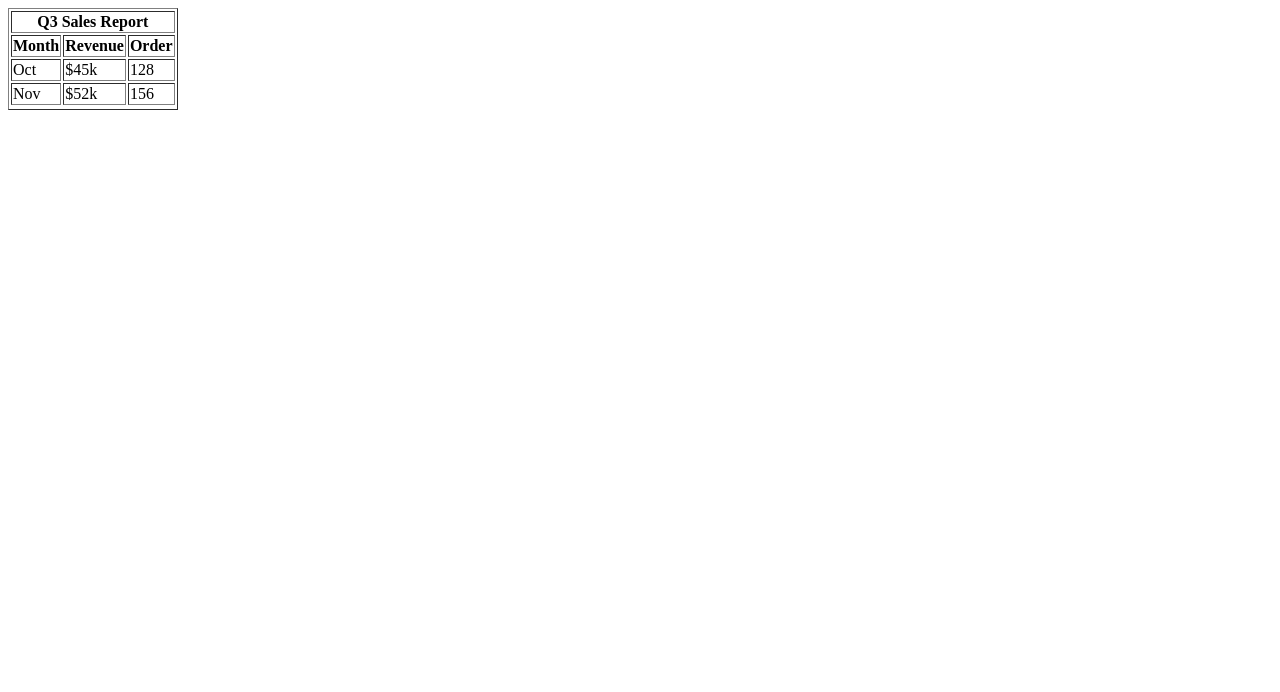
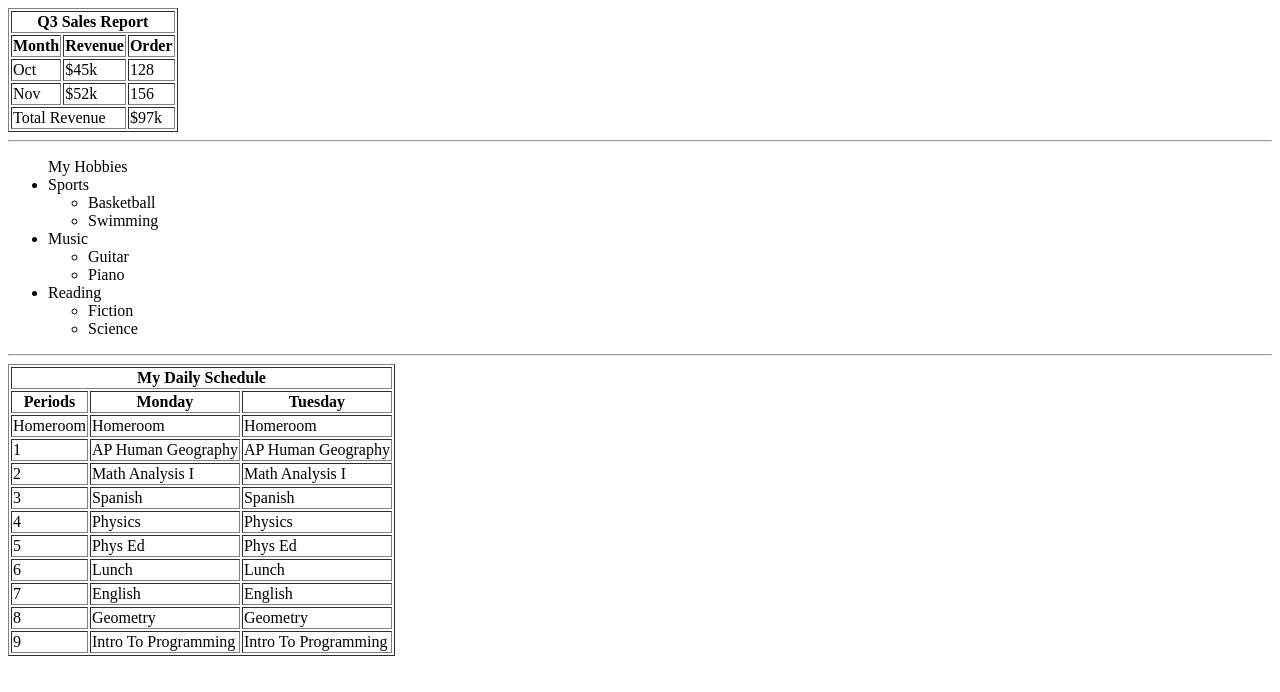
Before and after one commit to hanana29-ux/Unit1-HTML, a plain HTML site: page Lesson08-Practice/practice.html in a window 1280 px wide. Drawn offline with Linux system fonts and the light colour scheme.

Commit message:
completed

```diff
--- a/Lesson08-Practice/practice.html
+++ b/Lesson08-Practice/practice.html
@@ -31,4 +31,97 @@
         </tbody>
         <tfoot>
             <tr>
-                <td cols
+                <td colspan="2">Total Revenue</td>
+                <td>$97k</td>
+            </tr>
+        </tfoot>
+     </table>
+
+<hr>
+
+<!-- ul>li*3>ul>li*2 -->
+ <ul> My Hobbies
+    <li> Sports
+        <ul>
+            <li>Basketball</li>
+            <li>Swimming</li>
+        </ul>
+    </li>
+    <li> Music
+        <ul>
+            <li>Guitar</li>
+            <li>Piano</li>
+        </ul>
+    </li>
+    <li> Reading
+        <ul>
+            <li>Fiction</li>
+            <li>Science</li>
+        </ul>
+    </li>
+ </ul>
+
+ <hr>
+
+ <table border="1">
+    <thead>
+        <tr>
+            <th colspan="6">My Daily Schedule</th>
+        </tr>
+        <th>Periods</th>
+        <th>Monday</th>
+        <th>Tuesday</th>
+    </thead>
+    <tbody>
+        <td>Homeroom</td>
+        <td>Homeroom</td>
+        <td>Homeroom</td>
+        <tr>
+            <td>1</td>
+            <td>AP Human Geography</td>
+            <td>AP Human Geography</td>
+        </tr>
+        <tr>
+            <td>2</td>
+            <td>Math Analysis I</td>
+            <td>Math Analysis I</td>
+        </tr>
+        <tr>
+            <td>3</td>
+            <td>Spanish</td>
+            <td>Spanish</td>
+        </tr>
+        <tr>
+            <td>4</td>
+            <td>Physics</td>
+            <td>Physics</td>
+        </tr>
+        <tr>
+            <td>5</td>
+            <td>Phys Ed</td>
+            <td>Phys Ed</td>
+        </tr>
+        <tr>
+            <td>6</td>
+            <td>Lunch</td>
+            <td>Lunch</td>
+        </tr>
+        <tr>
+            <td>7</td>
+            <td>English</td>
+            <td>English</td>
+        </tr>
+        <tr>
+            <td>8</td>
+            <td>Geometry</td>
+            <td>Geometry</td>
+        </tr>
+        <tr>
+            <td>9</td>
+            <td>Intro To Programming</td>
+            <td>Intro To Programming</td>
+        </tr>
+    </tbody>
+ </table>
+</body>
+</html>
```
Also changed, not shown: Lesson06-images/gallery.html (+16 -1 lines), Lesson06-images/images.html (+17 -1 lines), Lesson07-Tables/tables.html (+29 -0 lines).
